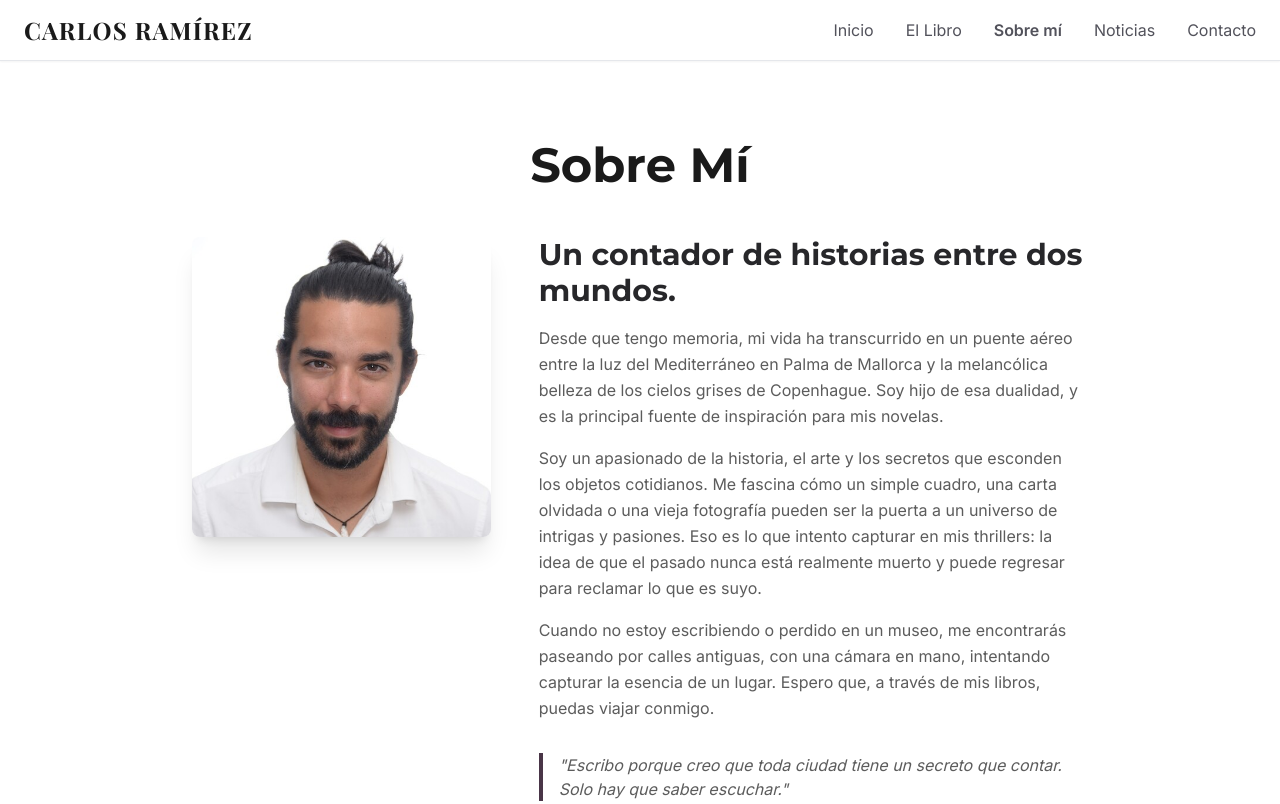
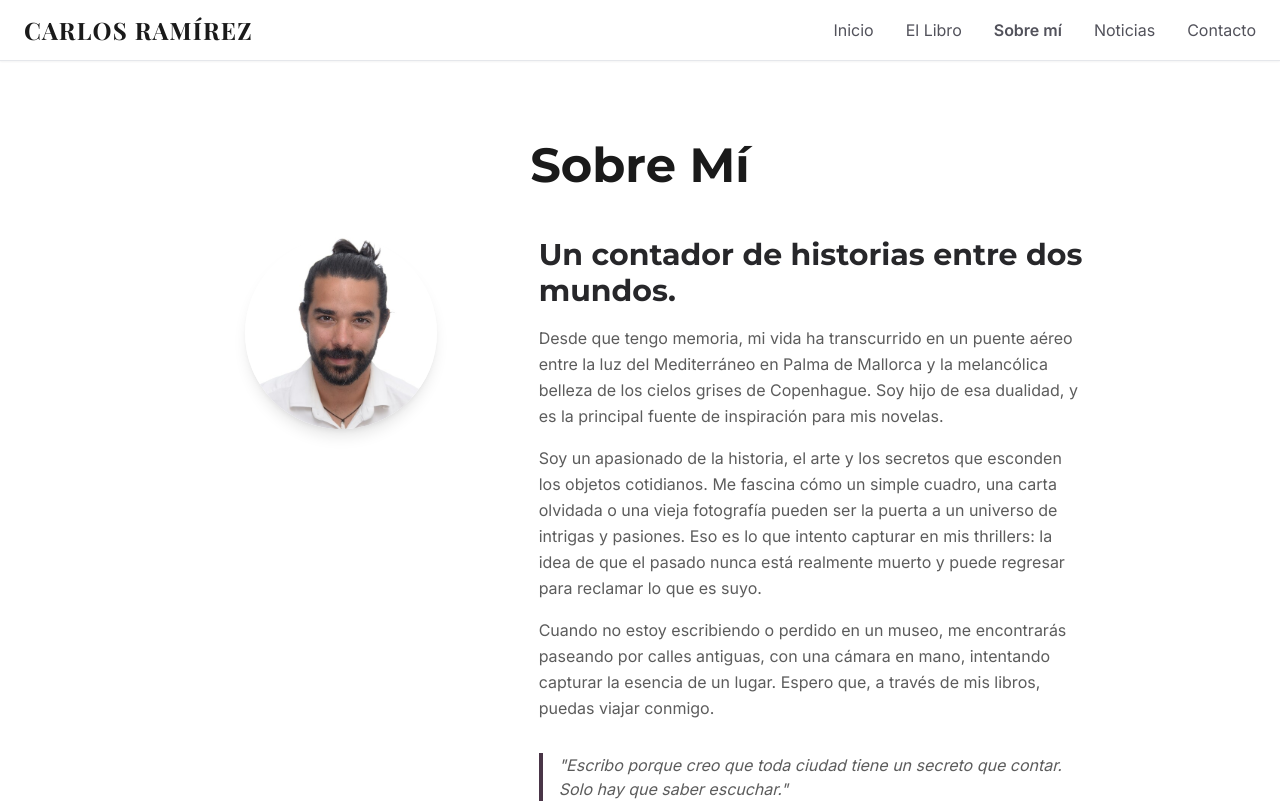
Before and after one commit to crankstorn/Carlos-Autor-Web, a plain HTML site: page sobre-mi.html in a window 1280 px wide. Shown: the top 804 px of the page. Drawn offline with nearby package versions, Linux system fonts and the light colour scheme.

Commit message:
Update sobre-mi.html

```diff
--- a/sobre-mi.html
+++ b/sobre-mi.html
@@ -125,7 +125,7 @@
             <h1 class="text-5xl font-bold text-center mb-12">Sobre Mí</h1>
             <div class="max-w-4xl mx-auto md:flex md:items-start md:gap-12">
                 <div class="md:w-1/3 text-center mb-8 md:mb-0 flex-shrink-0">
-                    <img src="https://github.com/crankstorn/Carlos-Autor-Web/blob/main/Profile%20Picture.png" alt="Fotografía del autor Carlos Ramírez" class="w-full mx-auto rounded-lg shadow-xl object-cover">
+                    <img src="https://raw.githubusercontent.com/crankstorn/Carlos-Autor-Web/main/Profile%20Picture.png" alt="Fotografía del autor Carlos Ramírez" class="rounded-full w-48 h-48 mx-auto shadow-lg">
                 </div>
                 <div class="md:w-2/3">
                     <h2 class="text-3xl font-bold text-zinc-800 mb-4">Un contador de historias entre dos mundos.</h2>
```
